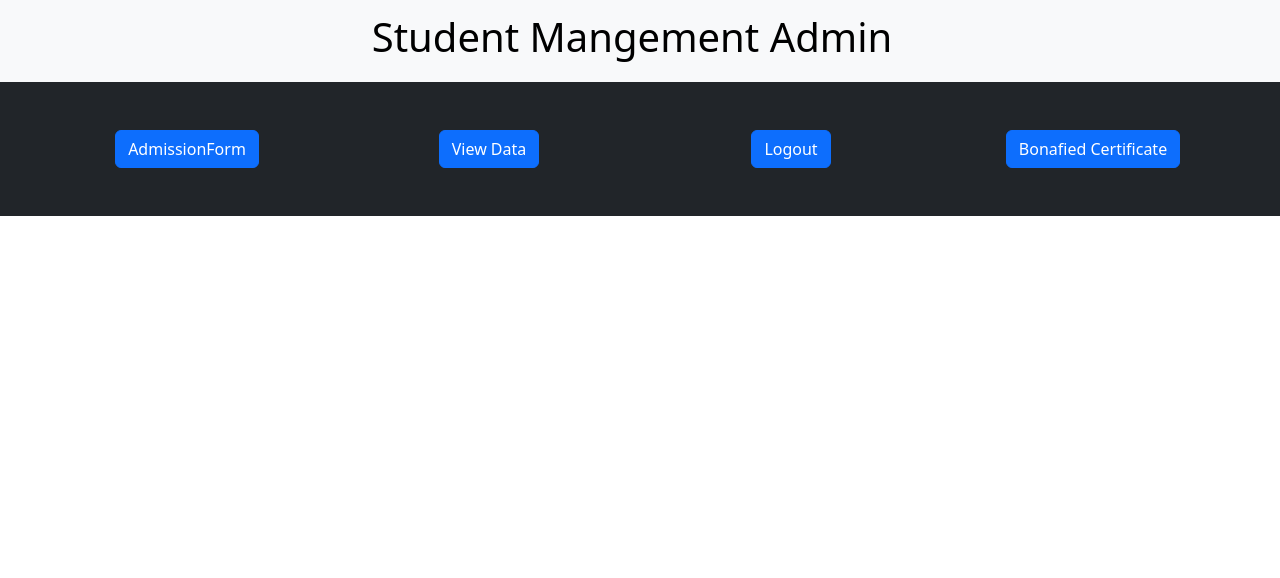
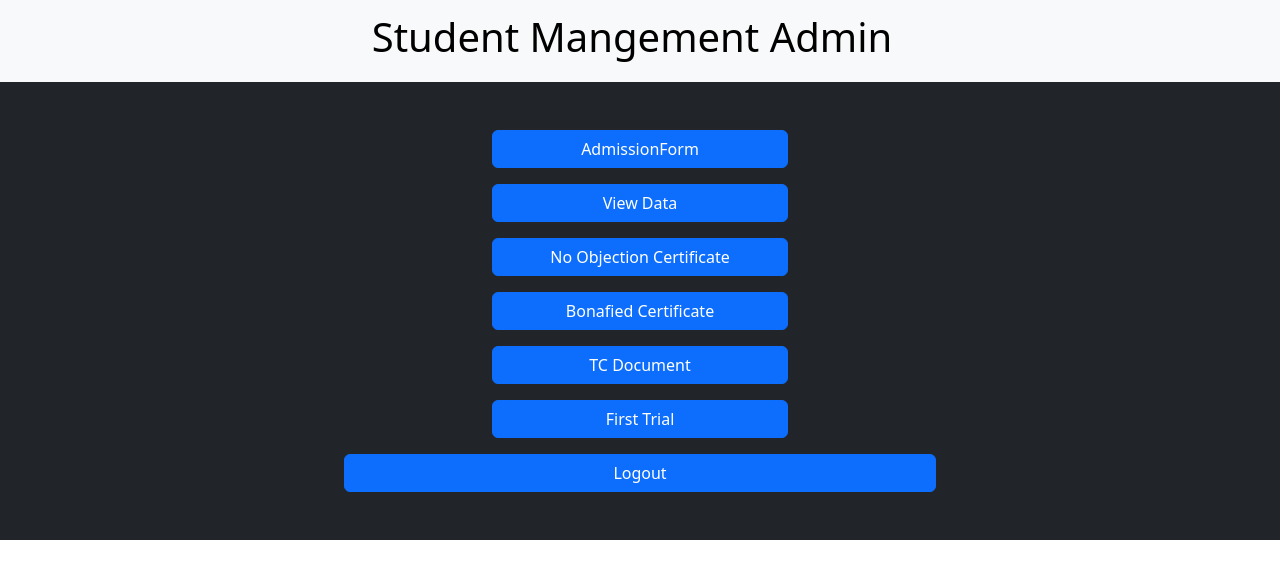
Before and after one commit to drashtipadia/student-mangement-frontend, a React (Create React App) app: page / in a window 1280 px wide. Shown: the top 578 px of the page. Built offline with nearby package versions, Linux system fonts and the light colour scheme; sample sign-in values are in the browser's storage.

Commit message:
feat: filter,validation

```diff
--- a/src/App.js
+++ b/src/App.js
@@ -13,32 +13,41 @@ function App() {
   }, []);
 
   return (
-    <div className="App">
+    <>
       <Header />
+      <div className="App h-100 bg-dark ">
+        <div className="conatiner p-5">
+          <div className="row g-3">
+            <Link to={"/admissionForm"}>
+              <button className="btn btn-primary w-25">AdmissionForm</button>
+            </Link>
 
-      <div className="conatiner p-5 bg-dark w-100 ">
-        <div className="row">
-          <div className="col">
-            <Link to={"/admissionForm"}>
-              <button className="btn btn-primary">AdmissionForm</button>
+            <Link to={"/viewdata"}>
+              <button className="btn btn-primary w-25">View Data</button>
             </Link>
-          </div>
 
-          <div className="col">
-            <Link to={"/viewdata"}>
-              <button className="btn btn-primary">View Data</button>
+            <Link>
+              <button className="btn btn-primary w-25">
+                No Objection Certificate
+              </button>
             </Link>
-          </div>
 
-          {/* <div className="col">
-            <Link to={"/login"}>
-              <button className="btn btn-primary">LogIN</button>
+            <Link>
+              <button className="btn btn-primary w-25">
+                Bonafied Certificate
+              </button>{" "}
             </Link>
-          </div> */}
 
-          <div className="col">
+            <Link>
+              <button className="btn btn-primary w-25">TC Document</button>
+            </Link>
+
+            <Link>
+              <button className="btn btn-primary w-25">First Trial</button>
+            </Link>
+            <span>
               <button
-              className="btn btn-primary"
+                className="btn btn-primary w-50"
                 onClick={() => {
                   localStorage.removeItem("token");
                   window.location.reload();
@@ -46,14 +55,11 @@ function App() {
               >
                 Logout
               </button>
-          </div>
-
-          <div className="col">
-            <button className="btn btn-primary">Bonafied Certificate</button>
+            </span>
           </div>
         </div>
       </div>
-    </div>
+    </>
   );
 }
 
--- a/src/Component/Input.jsx
+++ b/src/Component/Input.jsx
@@ -6,6 +6,7 @@ export function Input({
   name,
   value,
   onChange,
+  onInput = null,
   min = null,
   max = null,
   placeholder,
@@ -28,6 +29,7 @@ export function Input({
             value={value}
             className="form-control m-0"
             onChange={onChange}
+            onInput={onInput}
             min={min}
             max={max}
             placeholder={placeholder}
--- a/src/views/AdmissionForm.jsx
+++ b/src/views/AdmissionForm.jsx
@@ -4,6 +4,7 @@ import { Header } from "../Component/Header";
 import { Input } from "../Component/Input";
 import { SelectBox } from "../Component/SelectBox";
 import { RadioGroup } from "../Component/RadioGroup";
+
 
 const SERVER_HOST = process.env.SERVER_HOST || "localhost";
 const SERVER_PORT = Number(process.env.SERVER_PORT) || 8000;
@@ -49,7 +50,7 @@ function AdmissionForm() {
       .then((res) => res.json())
       .then((d) => {
         let gr = d.gr_no;
-        setInc((gr ? Number(gr.split("-")[3]) : 1) + 1);
+        setInc((gr ? Number(gr.split("-")[3]) : 0) + 1);
       });
   }, []);
 
@@ -72,7 +73,6 @@ function AdmissionForm() {
     name = e.target.name;
     value = e.target.value;
     setUser({ ...user, [name]: value });
-
   };
 
   const handleFileUploads = (e) => {
@@ -83,6 +83,16 @@ function AdmissionForm() {
     setUser({ ...user, [name]: file });
   };
   //=======================================
+
+  const handlenumber = (e, max) => {
+    let value = e.target.value.trim();
+    if (value.length > max) {
+      e.preventDefault();
+      return;
+    }
+
+    setUser({ ...user, [e.target.name]: value });
+  };
   // const FIELDS_TO_VALIDATE = ["email", "name", "aadhar_number", "wh_no"];
   // const NUMBER_VALIDATE = ["parent_no", "wh_no"];
   const [error, setError] = useState({});
@@ -147,6 +157,7 @@ function AdmissionForm() {
 
 
 
+
   //==================================
 
   const STREAM = {
@@ -158,6 +169,7 @@ function AdmissionForm() {
       "MSCIT",
   };
   // submit
+
   const handleSubmit = async (e) => {
     e.preventDefault();
 
@@ -170,9 +182,10 @@ function AdmissionForm() {
       inc;
     //====
 
+
     if (!isValidate()) return false;
     //============
-    console.log(user);
+
     //============
 
     user.gr_no = GR_PREFIX;
@@ -371,7 +384,8 @@ function AdmissionForm() {
                   label="Aadhar No:"
                   value={user.aadhar_number}
                   placeholder="Enter Aadhar No."
-                  onChange={handleInputs}
+                  max="12"
+                  onChange={e => handlenumber(e, 12)} //============
                   required
                 />
               </div>
@@ -449,14 +463,6 @@ function AdmissionForm() {
                 />
               </div>
               <div className="row border-3 form-group mb-3 align-items-center">
-                {/* <Input
-                  type="text"
-                  name="contact_no"
-                  label="Mobile No:"
-                  placeholder="Contact No."
-                  value={user.contact_no}
-                  onChange={handleInputs}
-                /> */}
 
                 <Input
                   type="text"
@@ -464,7 +470,7 @@ function AdmissionForm() {
                   label="Mobile No:"
                   placeholder="Whatsapp No."
                   value={user.wh_no}
-                  onChange={handleInputs}
+                  onChange={e => handlenumber(e, 10)} //============
                   required
                 />
 
@@ -474,7 +480,8 @@ function AdmissionForm() {
                   name="parent_no"
                   placeholder="Parent No."
                   value={user.parent_no}
-                  onChange={handleInputs}
+                  // onChange={handleInputs}
+                  onChange={e => handlenumber(e, 10)} //============
                 />
 
               </div>
--- a/src/views/StudentsList.jsx
+++ b/src/views/StudentsList.jsx
@@ -3,6 +3,7 @@ import { Header } from "../Component/Header";
 import { TableRow } from "../Component/TableRow";
 import { Loading } from "../Component/Loading";
 import { SelectBox } from "../Component/SelectBox";
+import { Input } from "../Component/Input";
 
 const SERVER_HOST = process.env.SERVER_HOST || "localhost";
 const SERVER_PORT = process.env.SERVER_PORT || 8000;
@@ -10,7 +11,8 @@ const SERVER_PORT = process.env.SERVER_PORT || 8000;
 export function StudentsList() {
   const [records, setRecords] = useState([]);
   const [loading, setLoading] = useState(true);
-  // const [filter, setFilter] = useState([]);
+  const [recordsCopy, setRecordsCopy] = useState([]);
+  const [year, setYear] = useState(null);
   const institute_type = localStorage.getItem("token");
 
   useEffect(() => {
@@ -20,16 +22,49 @@ export function StudentsList() {
       );
       const jsonResponse = await response.json();
 
-      setRecords(jsonResponse.students);
+      setRecords([...jsonResponse.students]);
+      // setRecordsCopy();
+      setRecordsCopy([...jsonResponse.students]);
       setLoading(false);
     })();
   }, []);
+
+  //   fetch(`http://${SERVER_HOST}:${SERVER_PORT}/students`)
+  //     .then((res) => res.json())
+  //     .then(value => {
+  //       setRecordsCopy(value['students']);
+  //       setRecords(value['students']);
+  //       setLoading(false);
+  //     });
+  // }, []);
 
   // function filter() {
   //   const type_ = "sfi";
 
   //   setFilter(records.filter((record) => record.type_ === type_));
   // }
+
+  //============
+  // const [field, setField] = useState('stream');
+  // const [year, setYear] = useState('year');
+
+  const handleChange = (e) => {
+    let result = e.target.value;
+    setRecordsCopy([...records]);
+    if (result === "") {
+      setRecordsCopy([...records]);
+    } else {
+      setRecordsCopy(records.filter(val => val.stream === result));
+    }
+  }
+
+  const handleYearChange = (e) => {
+    let result = e.target.value;
+    setYear(result);
+    setRecordsCopy([...records]);
+    setRecordsCopy(records.filter(val => val.stream === result));
+  }
+
   return (
     <>
       <Header />
@@ -39,16 +74,13 @@ export function StudentsList() {
         <>
           <h2 className="text-center m-4 ">Student Info</h2>
           <div className="container mb-3  align-items-center">
-            <form className="border border-3 rounded-1 ">
-              <div className="row justify-content-between form-group m-2">
-
-
-
+            <form className="border border-3 rounded-1 justify-content-between ">
+              <div className="row  align-items-center form-group m-2">
                 <SelectBox
                   name="stream"
-                  // onChange={handleInputs}
                   label={"Stream:"}
                   placeholder={"Select Stream"}
+                  onChange={handleChange}
                   data={
                     institute_type === "SFI"
                       ? [
@@ -66,6 +98,10 @@ export function StudentsList() {
                           label: "Bachelor of Business Administration",
                           value: "Bachelor of Business Administration",
                         },
+                        {
+                          label: "View All",
+                          value: "",
+                        },
                       ]
                       : [
                         {
@@ -76,13 +112,33 @@ export function StudentsList() {
                           label: "Bachelor of Commerce",
                           value: "Bachelor of Commerce",
                         },
+                        {
+                          label: "View All",
+                          value: "",
+                        },
                       ]
                   }
                 />
 
-                <div className="col">
-                  <input type="text" name="studentName" placeholder="Name" /> </div>
-                <div className="col"> <button type="submit" className="btn btn-primary"> Search </button> </div>
+                {/* <Input
+                  type="text"
+                  name="studentName"
+                  //value={ }
+                  placeholder="Student Name"
+                /> */}
+                <Input
+                  type="number"
+                  name="year"
+                  label=""
+                  value={year}
+                  min="2000"
+                  max={new Date().getFullYear()}
+                  placeholder={"Year"}
+                  onChange={handleYearChange}
+                />
+
+                <div className="col"><input type="checkbox" id="name" name="name" value="name" onChange={handleChange} /><label>Name</label></div>
+
 
               </div>
             </form>
@@ -121,8 +177,8 @@ export function StudentsList() {
                 </tr>
               </thead>
               <tbody>
-                {records &&
-                  records.map((e) => {
+                {recordsCopy &&
+                  recordsCopy.map((e) => {
                     return <TableRow data={e} key={e.id} />;
                   })}
               </tbody>
```
Also changed, not shown: package.json (+1 -7 lines), src/utils/filter.js (added). Lines whose indentation alone changed are shown as unchanged.
